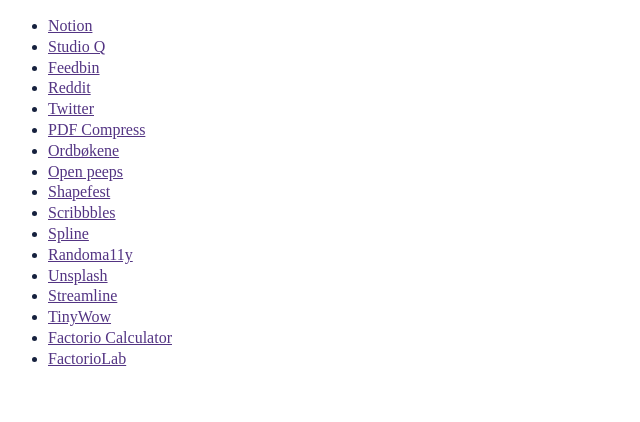
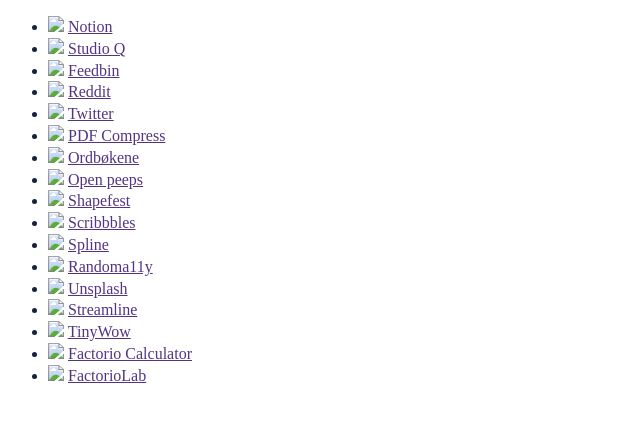
Before and after one commit to mandarinx/thomas-homepage-browser, a Jekyll site: the page built from index.html, in a window 1280 px wide. Shown: the top 422 px of the page, without its empty margins (0-640 px from the left). Built offline with Jekyll 4.4.1, drawn with Linux system fonts in a browser that asks for light colours.

Commit message:
Add favicon

```diff
--- a/_layouts/default.html
+++ b/_layouts/default.html
@@ -10,6 +10,7 @@
     <ul>
     {% for link in site.data.links %}
       <li>
+        <img src="https://t1.gstatic.com/faviconV2?client=SOCIAL&type=FAVICON&fallback_opts=TYPE,SIZE,URL&url={{ link.url }}&size=128" />
         <a href="{{ link.url }}">
           {{ link.name }}
         </a>
```
